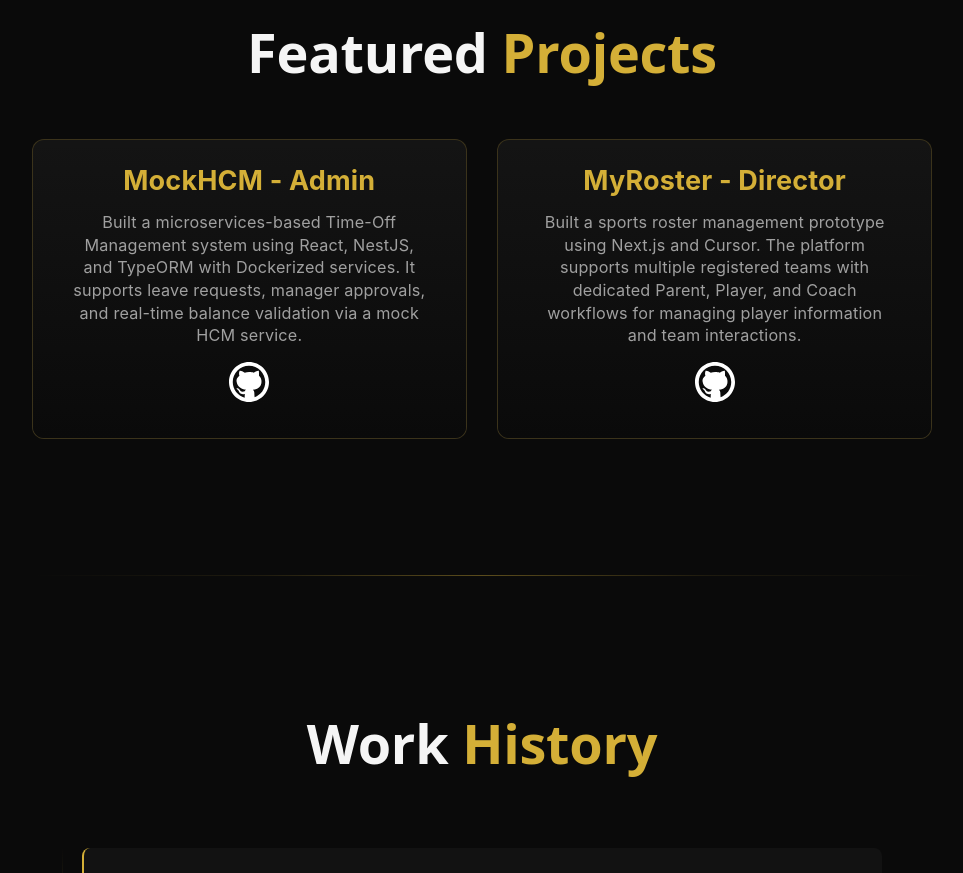
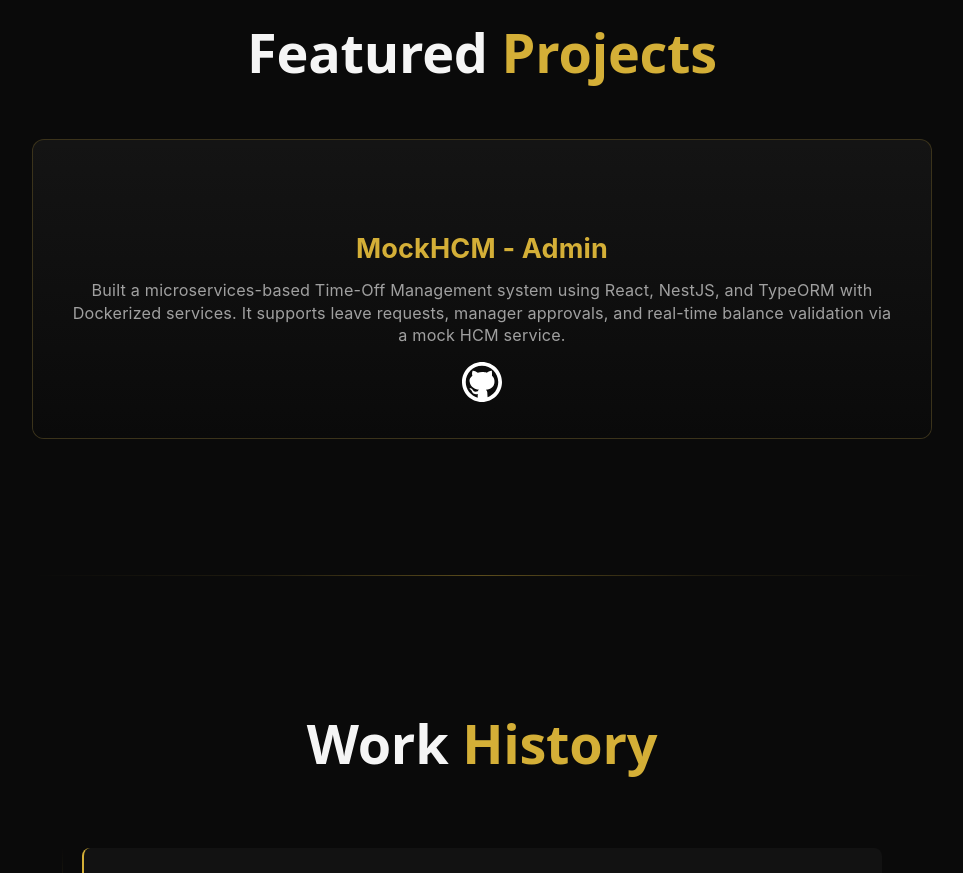
Before and after one commit to saadwk1000/saad-dev, a React (Vite) app in the folder client/: page / in a window 1280 px wide. Shown: the part 3840-4713 px from the top of the page, without its empty margins (158-1121 px from the left). Built offline with nearby package versions, Linux system fonts and the light colour scheme.

Commit message:
Minor Fixes

```diff
--- a/client/src/pages/projects/page.tsx
+++ b/client/src/pages/projects/page.tsx
@@ -14,13 +14,6 @@ const Projects = () => (
           window.open("https://github.com/saadwk1000/system-admin-mockHCM.git");
         }}
       />
-      <ProjectCard
-        title="MyRoster - Director"
-        description="Built a sports roster management prototype using Next.js and Cursor. The platform supports multiple registered teams with dedicated Parent, Player, and Coach workflows for managing player information and team interactions."
-        onClick={() => {
-          window.open("https://github.com/saadwk1000/MyRoster-Director.git");
-        }}
-      />
     </div>
   </section>
 );
```
